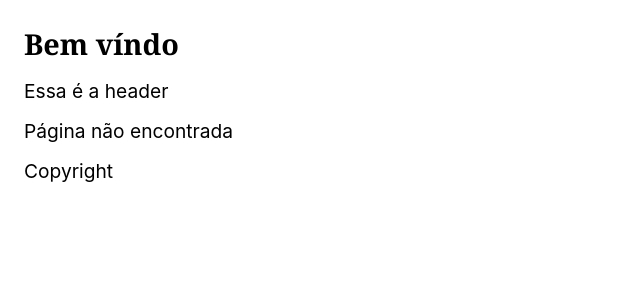
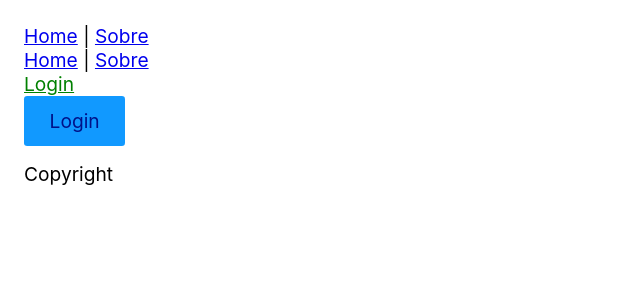
Before and after one commit to linharesg/origamid-react, a React (Vite) app in the folder 0601 router/: page /login in a window 1280 px wide. Shown: the top 300 px of the page, without its empty margins (0-640 px from the left). Built offline with nearby package versions, Linux system fonts and the light colour scheme.

Commit message:
0602 link

```diff
--- a/0601 router/src/App.jsx
+++ b/0601 router/src/App.jsx
@@ -5,6 +5,7 @@ import Sobre from './Sobre';
 import Header from './Header';
 import Footer from './Footer';
 import NaoEncontrada from './NaoEncontrada';
+import Login from './Login';
 
 const App = () => {
   return (
@@ -13,6 +14,7 @@ const App = () => {
       <Routes>
         <Route path="/" element={<Home />}></Route>
         <Route path="sobre" element={<Sobre />}></Route>
+        <Route path="/login" element={<Login />} />
         <Route path="*" element={<NaoEncontrada />}></Route>
       </Routes>
       <Footer />
--- /dev/null
+++ b/0601 router/src/Header.css
@@ -0,0 +1,3 @@
+.active {
+  color: green;
+}
--- a/0601 router/src/Header.jsx
+++ b/0601 router/src/Header.jsx
@@ -1,12 +1,24 @@
-import React from 'react'
+import React from 'react';
+import { NavLink, Link } from 'react-router-dom';
+import './Header.css';
 
 const Header = () => {
   return (
-    <div>
-      <h2>Bem víndo</h2>
-      <p>Essa é a header</p>
-    </div>
-  )
-}
+    <>
+      <nav>
+        <Link to="/">Home</Link> | <Link to="sobre">Sobre</Link>
+      </nav>
+      <nav>
+        <NavLink to="/" end>
+          Home
+        </NavLink>{' '}
+        | <NavLink to="sobre">Sobre</NavLink>
+      </nav>
+      <nav>
+        <NavLink to="login">Login</NavLink>
+      </nav>
+    </>
+  );
+};
 
-export default Header
+export default Header;
--- /dev/null
+++ b/0601 router/src/Login.jsx
@@ -0,0 +1,18 @@
+import React from 'react';
+import { useNavigate } from 'react-router-dom';
+
+const Login = () => {
+  const navigate = useNavigate();
+
+  function handleClick() {
+    navigate('/sobre');
+  }
+
+  return (
+    <div>
+      <button onClick={handleClick}>Login</button>
+    </div>
+  );
+};
+
+export default Login;
```
